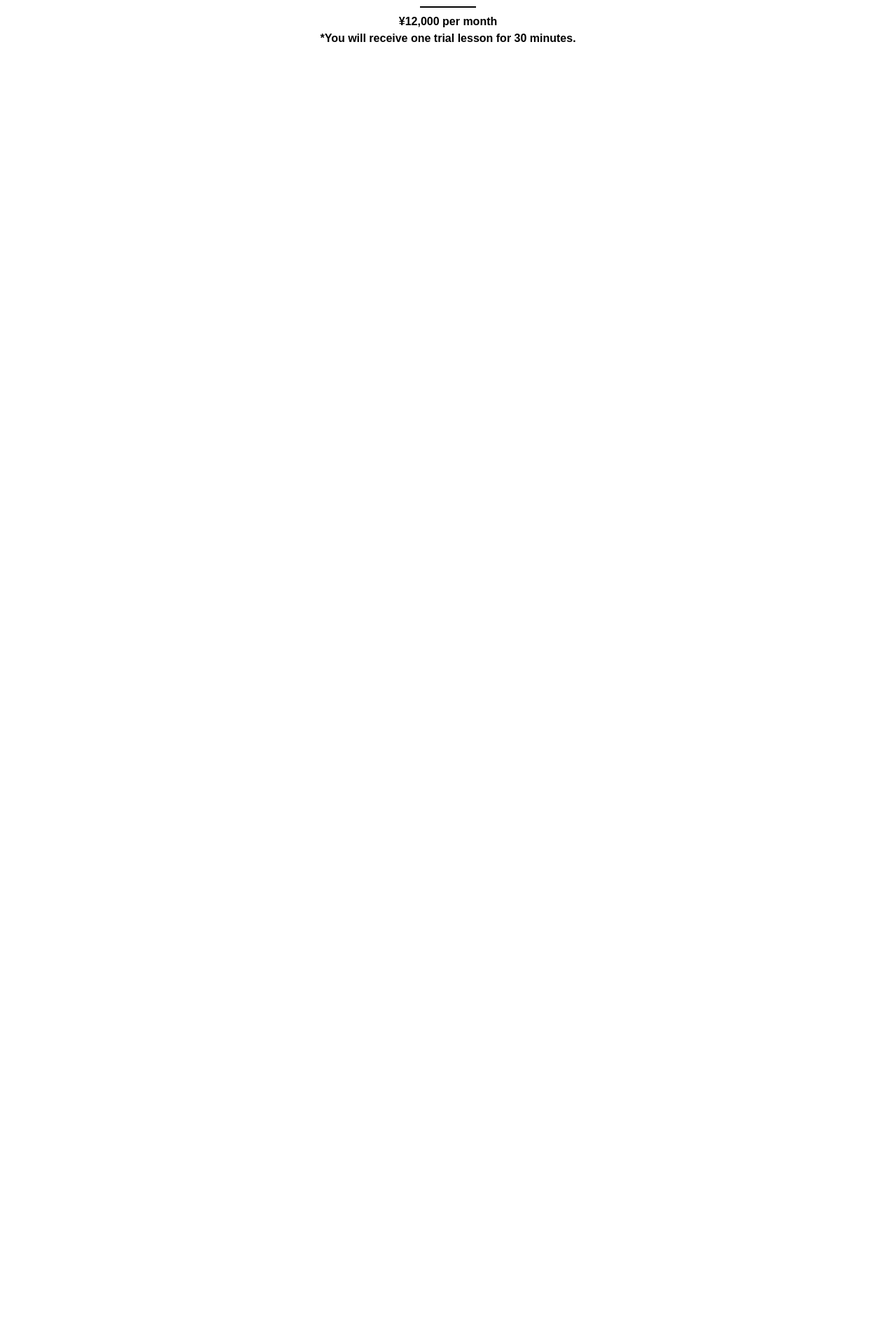
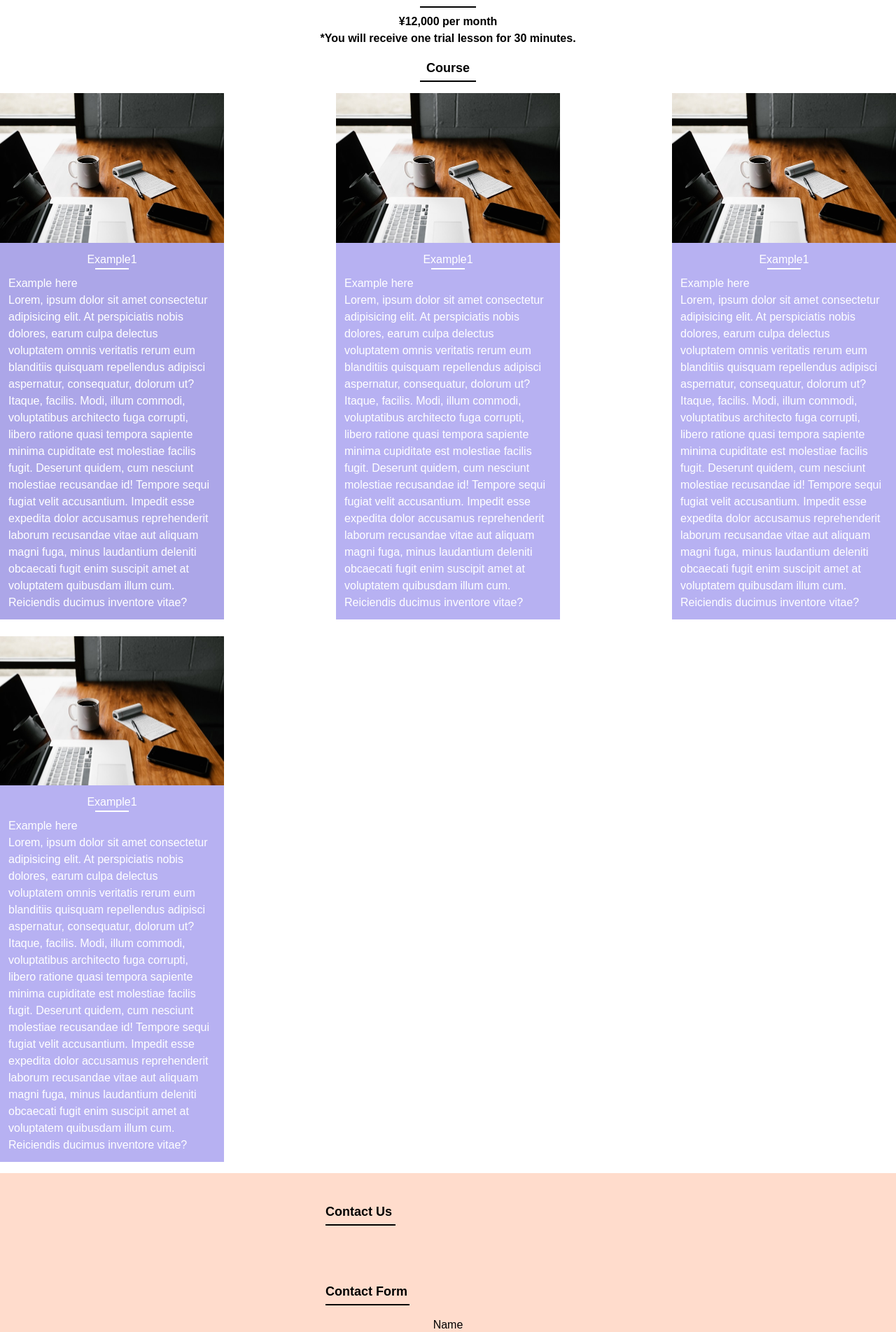
Before and after one commit to Yuto-A2/miki-jp, a Next.js app: page / in a window 1280 px wide. Shown: the part 2240-4143 px from the top of the page at 70% size. Before the commit the page ends 2307 px from the top, so only its background shows below. Built offline with nearby package versions, Linux system fonts and the light colour scheme.

Commit message:
⚡️ Added Css

```diff
--- a/src/app/page.tsx
+++ b/src/app/page.tsx
@@ -4,6 +4,8 @@ import Reason from "@/components/Reason";
 import ClassHour from "@/components/ClassHour";
 import RegisterBtn from "@/components/RegisterBtn";
 import Price from "@/components/Price";
+import Course from "@/components/Course";
+import ContactUs from "@/components/ContactUs";
 export default function Home() {
   return (
     <>
@@ -14,6 +16,8 @@ export default function Home() {
         <ClassHour />
         <RegisterBtn />
         <Price />
+        <Course />
+        <ContactUs />
       </main>
     </>
   );
--- /dev/null
+++ b/src/components/ContactUs.tsx
@@ -0,0 +1,21 @@
+export default function ContactUs() {
+    return (
+        <>
+            <div className="border-solid border-[1px] border-[#FFDCCC] bg-[#FFDCCC]">
+                <h2 className="text-lg mt-10 lg:mt-10 lg:ml-116 font-bold relative after:content-[''] after:block after:w-25 after:h-[2px]
+               after:bg-black after:mt-1">Contact Us</h2>
+                <h2 className="text-lg mt-20 lg:ml-116 font-bold relative after:content-[''] after:block after:w-30 after:h-[2px]
+               after:bg-black after:mt-1">Contact Form</h2>
+                <form className="flex flex-col justify-center items-center mt-4" action="">
+                    <label htmlFor="name">Name</label>
+                    <input className="border bg-white w-[300px] lg:w-[390px] h-[30px]  mb-4 focus:outline-none focus:ring-[#FFDCCC] focus:shadow-[11px_13px_24px_-5px_#dd7878]" type="text" id="name" name="name" required />
+                    <label htmlFor="email">Email</label>
+                    <input className="border bg-white w-[300px] lg:w-[390px] h-[30px] mb-4 focus:outline-none focus:ring-[#FFDCCC] focus:shadow-[11px_13px_24px_-5px_#dd7878]" type="email" id="email" name="email" required />
+                    <label htmlFor="msg">Message</label>
+                    <textarea className="border bg-white w-[300px] lg:w-[390px] h-[70px] focus:outline-none focus:ring-[#FFDCCC] focus:shadow-[11px_13px_24px_-5px_#dd7878]" name="msg" id="msg"></textarea>
+                    <button className="border w-[90px] h-[30px] mt-4 rounded-2xl bg-[#D9D9D9] cursor-pointer hover:opacity-80 hover:-translate-y-1 transition transform duration-300">Send</button>
+                </form>
+            </div>
+        </>
+    )
+}
--- /dev/null
+++ b/src/components/Course.tsx
@@ -0,0 +1,65 @@
+
+export default function Course() {
+    return (
+        <>
+            <h2 className="text-lg text-center mt-4 font-bold relative after:content-[''] after:block after:w-20 after:h-[2px]
+               after:bg-black after:mx-auto after:mt-1">Course</h2>
+            <div className="flex flex-col lg:flex-row justify-between m-4 gap-6 flex-wrap max-w-screen-xl mx-auto">
+                <div className="flex flex-col basis-full sm:basis-1/2 md:basis-1/3 lg:basis-1/4">
+                    <div>
+                        <img className="h-full w-full object-cover " src="/onlineClass.jpg" alt="" />
+                    </div>
+                    <div className="bg-[#aca6e8] text-white p-3">
+                        <h3 className="text-center relative after:content-[''] after:block after:w-12 after:h-[2px] after:bg-white after:mx-auto">Example1</h3>
+                        <p className="mt-2">Example here</p>
+                        <p>Lorem, ipsum dolor sit amet consectetur adipisicing elit. At perspiciatis nobis dolores, earum culpa delectus voluptatem omnis veritatis rerum eum blanditiis quisquam repellendus adipisci aspernatur, consequatur, dolorum ut? Itaque, facilis.
+                            Modi, illum commodi, voluptatibus architecto fuga corrupti, libero ratione quasi tempora sapiente minima cupiditate est molestiae facilis fugit. Deserunt quidem, cum nesciunt molestiae recusandae id! Tempore sequi fugiat velit accusantium.
+                            Impedit esse expedita dolor accusamus reprehenderit laborum recusandae vitae aut aliquam magni fuga, minus laudantium deleniti obcaecati fugit enim suscipit amet at voluptatem quibusdam illum cum. Reiciendis ducimus inventore vitae?</p>
+                    </div>
+                </div>
+
+                <div className="flex flex-col basis-full sm:basis-1/2 md:basis-1/3 lg:basis-1/4">
+                    <div>
+                        <img className="h-full w-full object-cover " src="/onlineClass.jpg" alt="" />
+                    </div>
+                    <div className="bg-[#B7B1F2] text-white p-3">
+                        <h3 className="text-center relative after:content-[''] after:block after:w-12 after:h-[2px] after:bg-white after:mx-auto">Example1</h3>
+                        <p className="mt-2">Example here</p>
+                        <p>Lorem, ipsum dolor sit amet consectetur adipisicing elit. At perspiciatis nobis dolores, earum culpa delectus voluptatem omnis veritatis rerum eum blanditiis quisquam repellendus adipisci aspernatur, consequatur, dolorum ut? Itaque, facilis.
+                            Modi, illum commodi, voluptatibus architecto fuga corrupti, libero ratione quasi tempora sapiente minima cupiditate est molestiae facilis fugit. Deserunt quidem, cum nesciunt molestiae recusandae id! Tempore sequi fugiat velit accusantium.
+                            Impedit esse expedita dolor accusamus reprehenderit laborum recusandae vitae aut aliquam magni fuga, minus laudantium deleniti obcaecati fugit enim suscipit amet at voluptatem quibusdam illum cum. Reiciendis ducimus inventore vitae?</p>
+                    </div>
+                </div>
+
+
+                <div className="flex flex-col basis-full sm:basis-1/2 md:basis-1/3 lg:basis-1/4">
+                    <div>
+                        <img className="h-full w-full object-cover " src="/onlineClass.jpg" alt="" />
+                    </div>
+                    <div className="bg-[#B7B1F2] text-white p-3">
+                        <h3 className="text-center relative after:content-[''] after:block after:w-12 after:h-[2px] after:bg-white after:mx-auto">Example1</h3>
+                        <p className="mt-2">Example here</p>
+                        <p>Lorem, ipsum dolor sit amet consectetur adipisicing elit. At perspiciatis nobis dolores, earum culpa delectus voluptatem omnis veritatis rerum eum blanditiis quisquam repellendus adipisci aspernatur, consequatur, dolorum ut? Itaque, facilis.
+                            Modi, illum commodi, voluptatibus architecto fuga corrupti, libero ratione quasi tempora sapiente minima cupiditate est molestiae facilis fugit. Deserunt quidem, cum nesciunt molestiae recusandae id! Tempore sequi fugiat velit accusantium.
+                            Impedit esse expedita dolor accusamus reprehenderit laborum recusandae vitae aut aliquam magni fuga, minus laudantium deleniti obcaecati fugit enim suscipit amet at voluptatem quibusdam illum cum. Reiciendis ducimus inventore vitae?</p>
+                    </div>
+                </div>
+
+
+                <div className="flex flex-col basis-full sm:basis-1/2 md:basis-1/3 lg:basis-1/4">
+                    <div>
+                        <img className="h-full w-full object-cover " src="/onlineClass.jpg" alt="" />
+                    </div>
+                    <div className="bg-[#B7B1F2] text-white p-3">
+                        <h3 className="text-center relative after:content-[''] after:block after:w-12 after:h-[2px] after:bg-white after:mx-auto">Example1</h3>
+                        <p className="mt-2">Example here</p>
+                        <p>Lorem, ipsum dolor sit amet consectetur adipisicing elit. At perspiciatis nobis dolores, earum culpa delectus voluptatem omnis veritatis rerum eum blanditiis quisquam repellendus adipisci aspernatur, consequatur, dolorum ut? Itaque, facilis.
+                            Modi, illum commodi, voluptatibus architecto fuga corrupti, libero ratione quasi tempora sapiente minima cupiditate est molestiae facilis fugit. Deserunt quidem, cum nesciunt molestiae recusandae id! Tempore sequi fugiat velit accusantium.
+                            Impedit esse expedita dolor accusamus reprehenderit laborum recusandae vitae aut aliquam magni fuga, minus laudantium deleniti obcaecati fugit enim suscipit amet at voluptatem quibusdam illum cum. Reiciendis ducimus inventore vitae?</p>
+                    </div>
+                </div>
+
+            </div>
+        </>
+    )
+}
```
